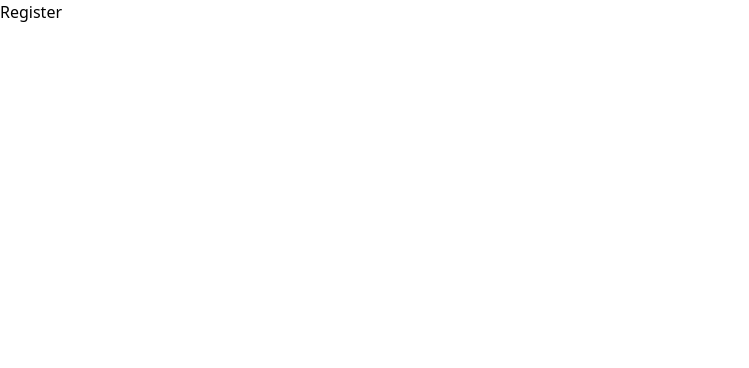
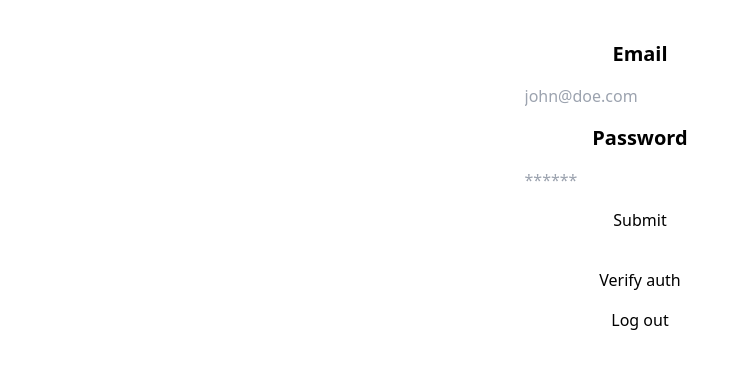
Before and after one commit to abehidek/abank, a Next.js app in the folder web/: page / in a window 1280 px wide. Shown: the top 368 px of the page, without its empty margins (0-749 px from the left). Built offline with nearby package versions, Linux system fonts and the light colour scheme.

Commit message:
auth: provide authentication consumption on nextjs example
using the same flow as the previous commit, here nextjs consumes the backend api for auth purposes.
created using also formik for handling form inputs and react-query for data querying and mutation.

```diff
--- a/web/package.json
+++ b/web/package.json
@@ -9,6 +9,8 @@
     "start": "next start"
   },
   "dependencies": {
+    "@tanstack/react-query": "^4.14.6",
+    "formik": "^2.2.9",
     "next": "13.0.2",
     "react": "18.2.0",
     "react-dom": "18.2.0",
--- a/web/src/pages/_app.tsx
+++ b/web/src/pages/_app.tsx
@@ -1,9 +1,15 @@
 import { type AppType } from "next/dist/shared/lib/utils";
-
+import { QueryClient, QueryClientProvider } from "@tanstack/react-query";
 import "../styles/globals.css";
 
+const queryClient = new QueryClient();
+
 const MyApp: AppType = ({ Component, pageProps }) => {
-  return <Component {...pageProps} />;
+  return (
+    <QueryClientProvider client={queryClient}>
+      <Component {...pageProps} />
+    </QueryClientProvider>
+  )
 };
 
 export default MyApp;
--- a/web/src/pages/index.tsx
+++ b/web/src/pages/index.tsx
@@ -1,7 +1,71 @@
 import { type NextPage } from "next";
 import Head from "next/head";
+import { useQuery, useMutation, useQueryClient } from "@tanstack/react-query";
+import { Field, Form, Formik, FormikHelpers } from 'formik'
+
+interface Values {
+  email: string;
+  password: string;
+}
+
+const api = "http://localhost:4000/api"
 
 const Home: NextPage = () => {
+  const queryClient = useQueryClient()
+
+  const auth = useQuery(["me"], () =>
+    fetch(api + '/users/me', {
+      mode: 'cors',
+      credentials: 'include',
+      headers: {
+        'Content-Type': 'application/json'
+      },
+    }).then(res => res.json()), {
+      enabled: false,
+      retry: false,
+      cacheTime: 0,
+      staleTime:0,
+    }
+  )
+  const login = useMutation(["login"], (values: Values) =>
+    fetch(api + '/users/login', {
+      method: 'POST',
+      mode: 'cors',
+      credentials: 'include',
+      headers: {
+        'Content-Type': 'application/json'
+      },
+      body: JSON.stringify(values)
+    }
+    ).then(res => res.json()), {
+      onSuccess: (response) => {
+        console.log(response)
+        auth.refetch()
+      },
+    }
+  )
+
+  function verifyAuth() {
+    auth.refetch()
+  }
+
+  async function logout() {
+    const response = await fetch(api + '/users/logout', {
+      method: 'DELETE',
+      mode: 'cors',
+      credentials: 'include',
+      headers: {
+        'Content-Type': 'application/json'
+      },
+    }
+    ).then(res => res.json())
+
+    auth.refetch()
+
+    console.log(response)
+  }
+  console.log(auth.data)
+
   return (
     <>
       <Head>
@@ -10,11 +74,31 @@ const Home: NextPage = () => {
         <link rel="icon" href="/favicon.ico" />
       </Head>
 
-      <main>
-        <h1>Register</h1>
-        <form>
+      <main className="flex items-center flex-col gap-4 p-5">
+        <Formik
+          initialValues={{ email: '', password: '' }}
+          onSubmit={(
+            values: Values,
+            { setSubmitting }: FormikHelpers<Values>
+          ) => {
+            setTimeout(() => {
+              login.mutate(values)
+              setSubmitting(false)
+            }, 500)
+          }}
+        >
+          <Form className="flex items-center flex-col gap-4 p-5">
+            <label className="font-bold text-xl" htmlFor="email">Email</label>
+            <Field type="email" id="email" name="email" placeholder="john@doe.com" />
+            <label className="font-bold text-xl" htmlFor="password">Password</label>
+            <Field id="password" name="password" placeholder="******" />
+            <button type="submit">Submit</button>
+          </Form>
+        </Formik>
 
-        </form>
+        {JSON.stringify(auth.data, null, 2)}
+        <button onClick={verifyAuth}>Verify auth</button>
+        <button onClick={logout}>Log out</button>
       </main>
     </>
   );
```
Also changed, not shown: 1 other file (tests, documents, lock files or other folders).
